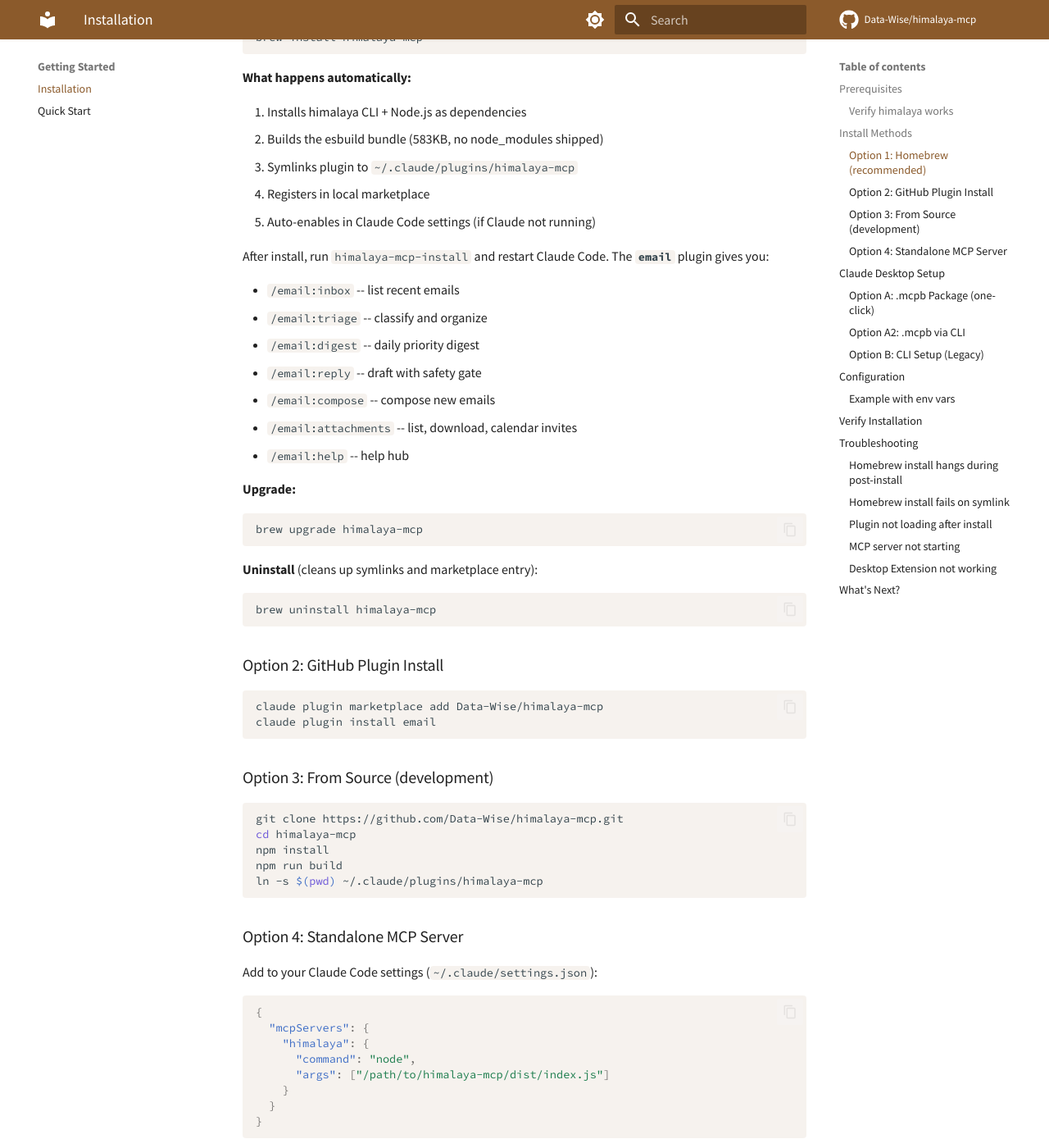
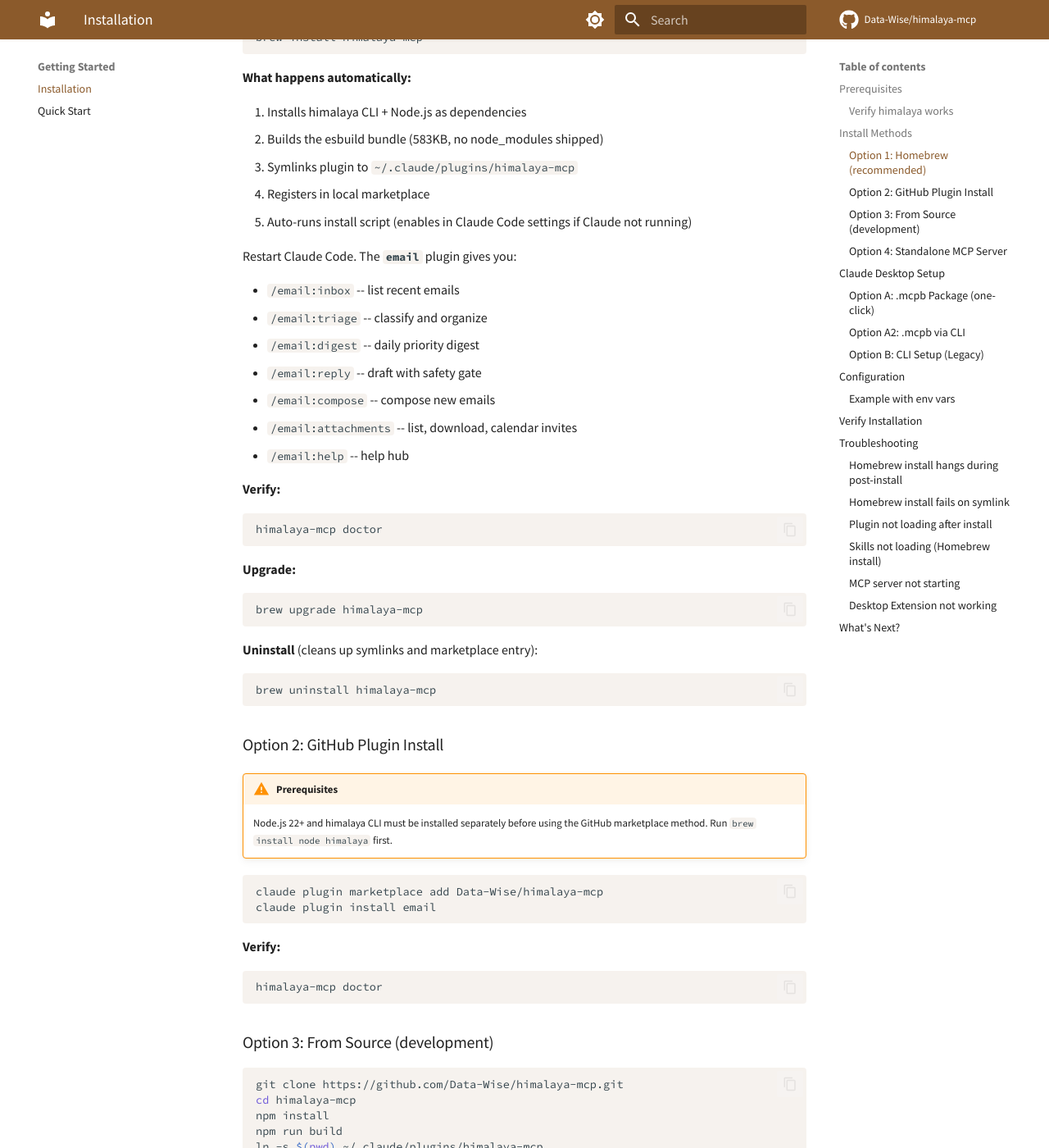
Before and after one commit to Data-Wise/himalaya-mcp, an MkDocs documentation site: the page built from docs/getting-started/installation.md, in a window 1280 px wide and 1400 px high, scrolled down 836 px. Shown: the whole window at 82% size. Built offline with MkDocs 1.6.1 and Material for MkDocs 9.7.7, drawn with Linux system fonts in a browser that asks for light colours; comment, search, counter and statistics services are not loaded; some of the changed text lies outside the part shown.

Commit message:
docs: add verification steps and prerequisites to README and installation guide
Co-Authored-By: Claude Opus 4.6 <noreply@anthropic.com>

````diff
--- a/docs/getting-started/installation.md
+++ b/docs/getting-started/installation.md
@@ -33,9 +33,9 @@ brew install himalaya-mcp
 2. Builds the esbuild bundle (583KB, no node_modules shipped)
 3. Symlinks plugin to `~/.claude/plugins/himalaya-mcp`
 4. Registers in local marketplace
-5. Auto-enables in Claude Code settings (if Claude not running)
+5. Auto-runs install script (enables in Claude Code settings if Claude not running)
 
-After install, run `himalaya-mcp-install` and restart Claude Code. The **`email`** plugin gives you:
+Restart Claude Code. The **`email`** plugin gives you:
 
 - `/email:inbox` -- list recent emails
 - `/email:triage` -- classify and organize
@@ -44,6 +44,12 @@ After install, run `himalaya-mcp-install` and restart Claude Code. The **`email`
 - `/email:compose` -- compose new emails
 - `/email:attachments` -- list, download, calendar invites
 - `/email:help` -- help hub
+
+**Verify:**
+
+```bash
+himalaya-mcp doctor
+```
 
 **Upgrade:**
 
@@ -59,9 +65,18 @@ brew uninstall himalaya-mcp
 
 ### Option 2: GitHub Plugin Install
 
+!!! warning "Prerequisites"
+    Node.js 22+ and himalaya CLI must be installed separately before using the GitHub marketplace method. Run `brew install node himalaya` first.
+
 ```bash
 claude plugin marketplace add Data-Wise/himalaya-mcp
 claude plugin install email
+```
+
+**Verify:**
+
+```bash
+himalaya-mcp doctor
 ```
 
 ### Option 3: From Source (development)
@@ -72,6 +87,12 @@ cd himalaya-mcp
 npm install
 npm run build
 ln -s $(pwd) ~/.claude/plugins/himalaya-mcp
+```
+
+**Verify:**
+
+```bash
+himalaya-mcp doctor
 ```
 
 ### Option 4: Standalone MCP Server
@@ -95,11 +116,12 @@ Add to your Claude Code settings (`~/.claude/settings.json`):
 
 Download `himalaya-mcp-v{version}.mcpb` from [GitHub Releases](https://github.com/Data-Wise/himalaya-mcp/releases) and double-click to install in Claude Desktop. The `.mcpb` is a lightweight (~147 KB) package that bundles the MCP server and configures it automatically.
 
-**Prerequisite:** himalaya CLI must be installed separately:
+!!! warning "Prerequisites"
+    The `.mcpb` package does **not** bundle the himalaya CLI. You must install it separately:
 
-```bash
-brew install himalaya
-```
+    ```bash
+    brew install himalaya
+    ```
 
 During install, you can configure:
 
@@ -216,6 +238,14 @@ ln -sf $(brew --prefix)/opt/himalaya-mcp/libexec ~/.claude/plugins/himalaya-mcp
 2. Check if plugin is enabled: `claude plugin list`
 3. Manually enable: `claude plugin install email@local-plugins`
 
+### Skills not loading (Homebrew install)
+
+If `/email:*` skills don't appear after Homebrew install:
+
+1. Check skills path: `ls ~/.claude/plugins/himalaya-mcp/skills/`
+2. If missing, upgrade: `brew upgrade himalaya-mcp`
+3. If still broken: `ln -sf $(brew --prefix)/opt/himalaya-mcp/libexec ~/.claude/plugins/himalaya-mcp`
+
 ### MCP server not starting
 
 Verify the bundled server works:
````
Also changed, not shown: README.md (+15 -1 lines), docs/guide/packaging.md (+5 -5 lines), docs/index.md (+2 -0 lines).
